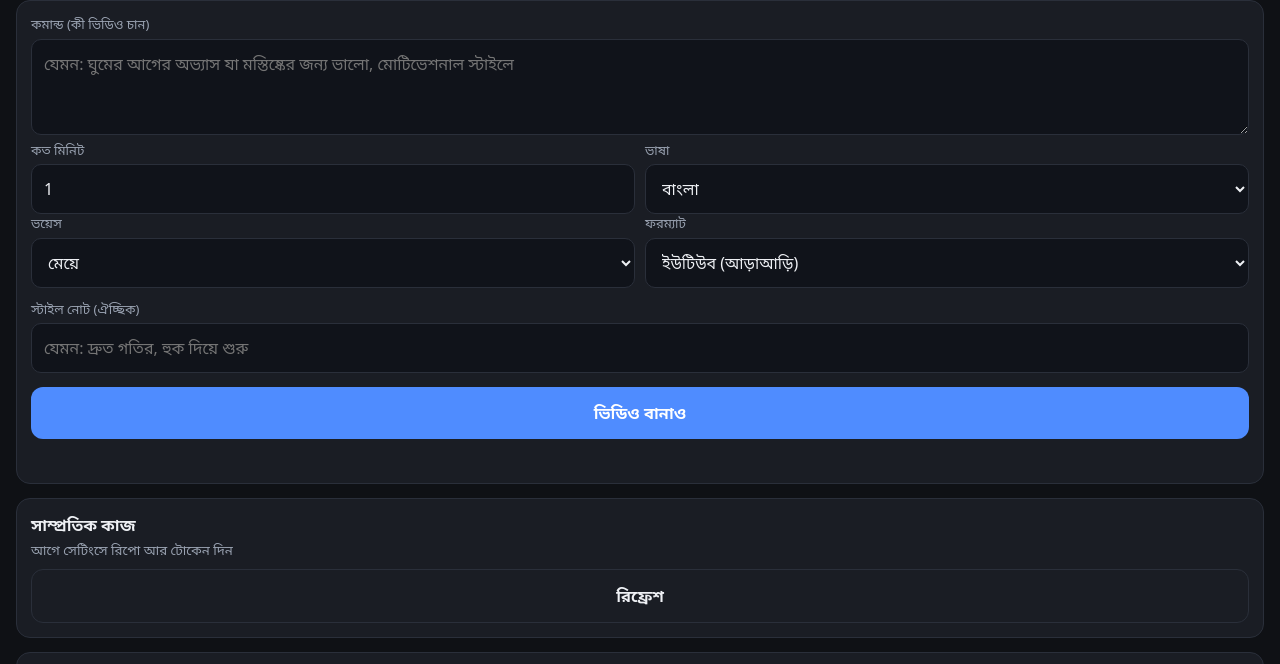
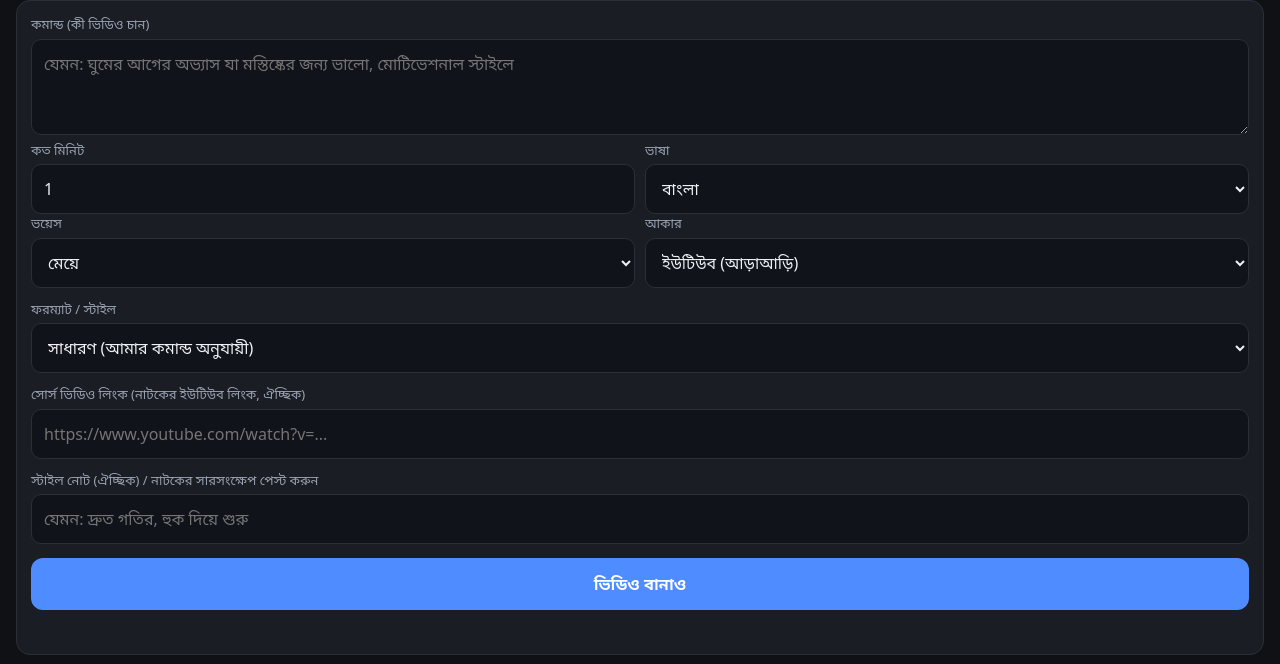
Before and after one commit to abiralhri-glitch/video-controller, a plain HTML site: page index.html in a window 1280 px wide. Shown: the part 69-733 px from the top of the page. Drawn offline with Linux system fonts and the light colour scheme.

Commit message:
Update index.html

```diff
--- a/index.html
+++ b/index.html
@@ -43,9 +43,17 @@
   </div>
   <div class="row">
     <div><label for="voice">ভয়েস</label><select id="voice"><option value="female">মেয়ে</option><option value="male">ছেলে</option></select></div>
-    <div><label for="format">ফরম্যাট</label><select id="format"><option value="landscape">ইউটিউব (আড়াআড়ি)</option><option value="portrait">শর্টস/রিলস (লম্বালম্বি)</option></select></div>
+    <div><label for="format">আকার</label><select id="format"><option value="landscape">ইউটিউব (আড়াআড়ি)</option><option value="portrait">শর্টস/রিলস (লম্বালম্বি)</option></select></div>
   </div>
-  <label for="notes">স্টাইল নোট (ঐচ্ছিক)</label>
+  <label for="style">ফরম্যাট / স্টাইল</label>
+  <select id="style">
+    <option value="custom">সাধারণ (আমার কমান্ড অনুযায়ী)</option>
+    <option value="natok_recap">নাটকের সারসংক্ষেপ (৫–১০ মিনিট, আড়াআড়ি)</option>
+    <option value="book_explainer">বই/জ্ঞান ব্যাখ্যা (লম্বালম্বি রিলস)</option>
+  </select>
+  <label for="source">সোর্স ভিডিও লিংক (নাটকের ইউটিউব লিংক, ঐচ্ছিক)</label>
+  <input id="source" type="url" placeholder="https://www.youtube.com/watch?v=..." autocapitalize="off" autocorrect="off">
+  <label for="notes">স্টাইল নোট (ঐচ্ছিক) / নাটকের সারসংক্ষেপ পেস্ট করুন</label>
   <input id="notes" placeholder="যেমন: দ্রুত গতির, হুক দিয়ে শুরু">
   <button id="go">ভিডিও বানাও</button>
   <div id="msg" class="msg"></div>
@@ -103,7 +111,8 @@ $("go").onclick = async () => {
       method: "POST",
       body: JSON.stringify({ ref: "main", inputs: {
         prompt, minutes: String(minutes), language: $("language").value,
-        voice: $("voice").value, format: $("format").value, notes: $("notes").value.trim()
+        voice: $("voice").value, format: $("format").value, notes: $("notes").value.trim(),
+        style: $("style").value, source_url: $("source").value.trim()
       }})
     });
     if (r.status === 204) { say("কাজ শুরু হয়েছে। নিচে অগ্রগতি দেখুন।", "ok"); setTimeout(loadRuns, 4000); }
```
